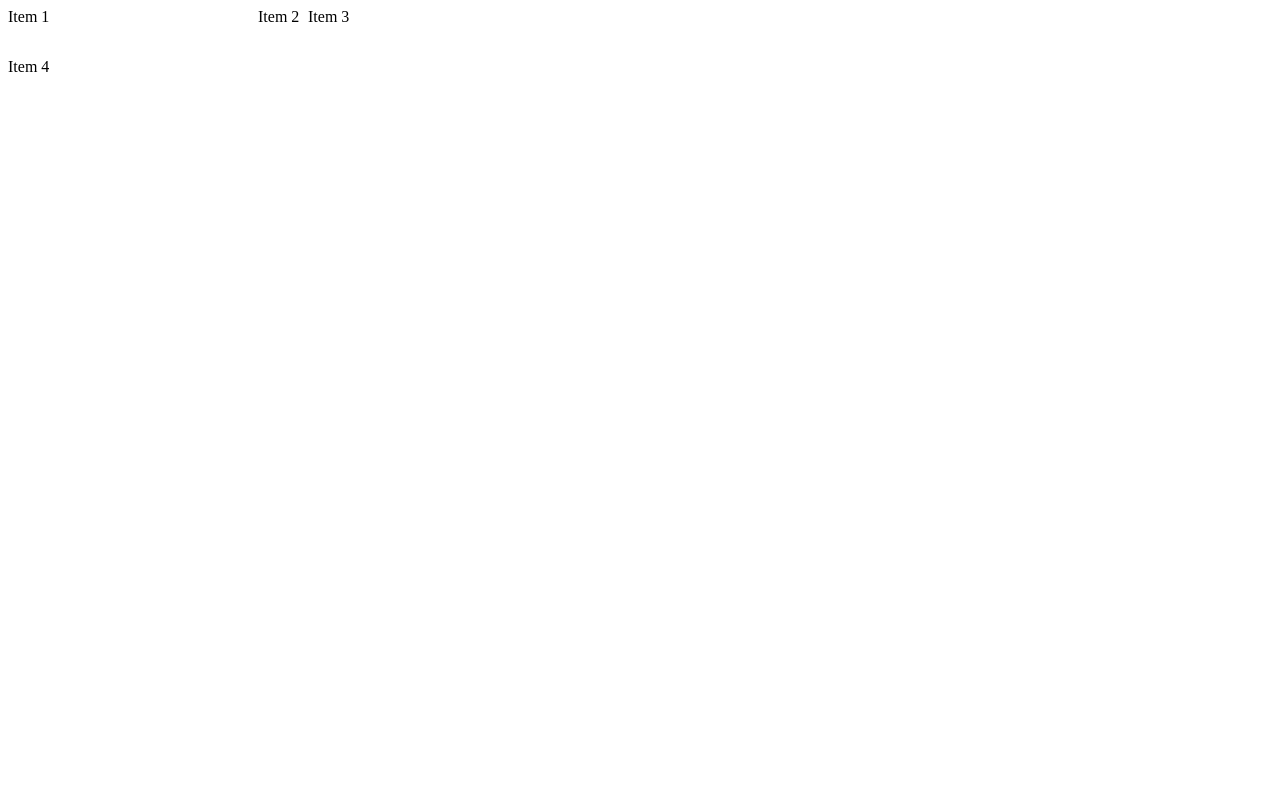
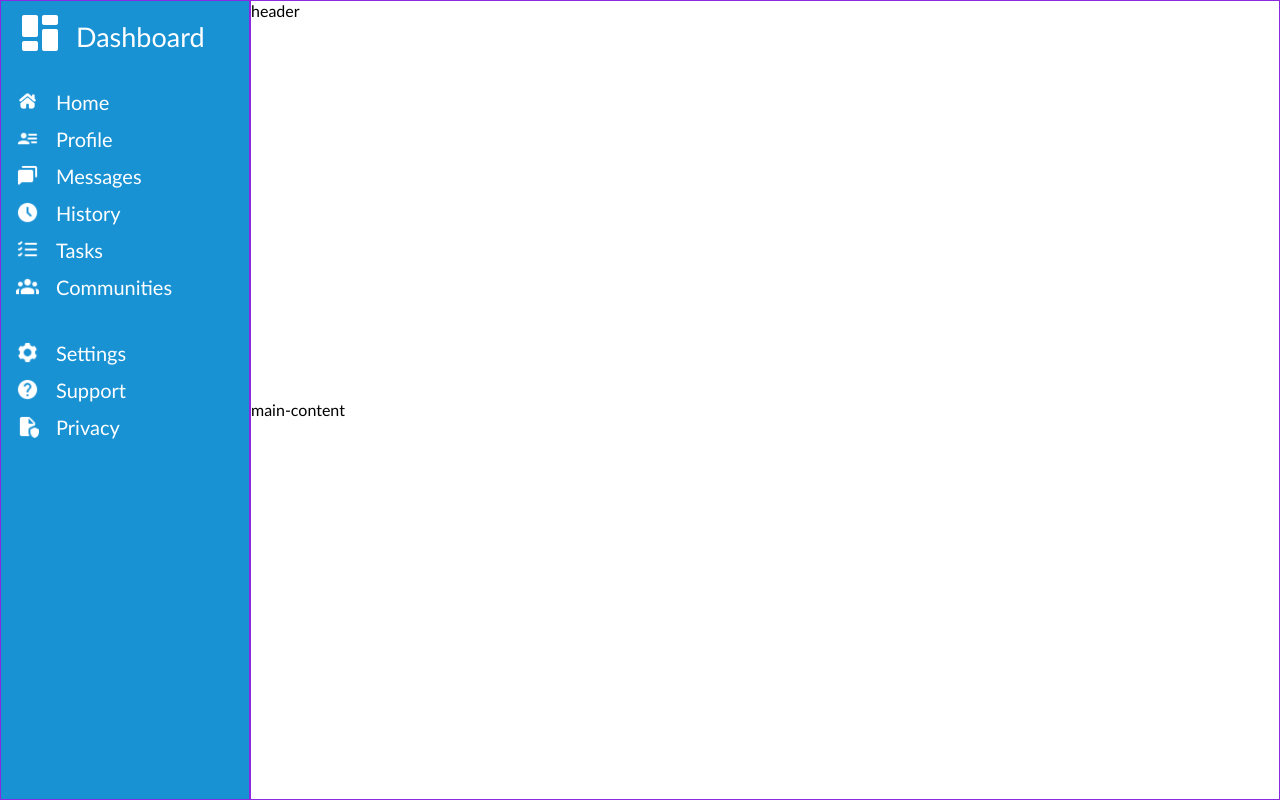
Before and after one commit to ValeriLursa/html, a plain HTML site: page odin/Admin_dashboard/index.html in a window 1280 px wide. Drawn offline with Linux system fonts and the light colour scheme.

Commit message:
добавление иконок, стилей и текста для панели навигации

```diff
--- a/odin/Admin_dashboard/grid.css
+++ b/odin/Admin_dashboard/grid.css
@@ -1,5 +1,60 @@
-.container {
+* {
+    padding: 0px;
+    margin: 0px;
+    --dash-back-color: rgb(25, 146, 212);
+    --yellow: rgb(250, 204, 21);
+    --back-main-panel: rgb(226, 232, 240);
+    font-family: "Trebuchet MS", Verdana, sans-serif;
+}
+
+.grid-main {
     display: grid;
-    /* колличество строк и столбцов в сетке, 2 на 3 */
-    grid-template: 50px 50px / 250px 50px 50px;
+    grid-template-columns: 250px 1fr;
+    grid-template-rows: repeat(1, 100%);
+    height: 100vh;
 }
+
+.grid-main>div {
+    border: 1px solid blueviolet;
+}
+
+.panel {
+    display: grid;
+}
+
+.sidebar {
+    display: grid;
+    align-items: center;
+    grid-template-rows: 50px 250px 100px;
+    row-gap: 20px;
+    background-color: var(--dash-back-color);
+    color: white;
+    font-size: 20px;
+}
+
+.sidebar>div>div {
+    padding: 5px 15px;
+}
+
+.name-dashboard {
+    display: grid;
+    grid-template-columns: 60px 1fr;
+    grid-template-rows: 1fr;
+    align-items: center;
+    padding: 10px 0px;
+    margin-top: 20px;
+    font-size: 27px;
+}
+
+.end-elem-dash,
+.main-elem-dash {
+    display: grid;
+    grid-template-columns: 40px 1fr;
+    grid-template-rows: 1fr;
+    align-items: start
+}
+
+.main-elem-dash>div>img,
+.end-elem-dash>div>img{
+    width: 23px;
+}
--- a/odin/Admin_dashboard/index.html
+++ b/odin/Admin_dashboard/index.html
@@ -1,20 +1,39 @@
 <!DOCTYPE html>
-<html lang="en">
+<html lang="ru">
 
 <head>
     <meta charset="UTF-8">
     <meta http-equiv="X-UA-Compatible" content="IE=edge">
     <meta name="viewport" content="width=device-width, initial-scale=1.0">
     <title>Grid</title>
-    <link href="grid.css" rel='stylesheet'/>
+    <link href="grid.css" rel='stylesheet' />
 </head>
 
 <body>
-    <div class="container">
-        <div>Item 1</div>
-        <div>Item 2</div>
-        <div>Item 3</div>
-        <div>Item 4</div>
+    <div class="grid-main">
+        <div class="sidebar">
+            <div class="name-dashboard icon-text">
+                <div><img src="img/dashboard-layout.png"/></div>
+                <div>Dashboard</div>
+            </div>
+            <div class="main-elem-dash">
+                <div><img src="img/home-page.png"/></div><div>Home</div>
+                <div><img src="img/user-menu-male.png"/></div><div>Profile</div>
+                <div><img src="img/chat-room.png"/></div><div>Messages</div>
+                <div><img src="img/clock.png"/></div><div>History</div>
+                <div><img src="img/to-do.png"/></div><div>Tasks</div>
+                <div><img src="img/people.png"/></div><div>Communities</div>
+            </div>
+            <div class="end-elem-dash">
+                <div><img src="img/settings.png"/></div><div>Settings</div>
+                <div><img src="img/help.png"/></div><div>Support</div>
+                <div><img src="img/secured-file.png"/></div><div>Privacy</div>
+            </div>
+        </div>
+        <div class="panel">
+            <div class="header">header</div>
+            <div class="main-content">main-content</div>
+        </div>
     </div>
 </body>
 
```
Also changed, not shown: odin/Admin_dashboard/img/chat-room.png (added), odin/Admin_dashboard/img/clock.png (added), odin/Admin_dashboard/img/dashboard-layout.png (added), odin/Admin_dashboard/img/help.png (added), odin/Admin_dashboard/img/home-page.png (added), odin/Admin_dashboard/img/people.png (added), odin/Admin_dashboard/img/secured-file.png (added), odin/Admin_dashboard/img/settings.png (added), odin/Admin_dashboard/img/to-do.png (added), odin/Admin_dashboard/img/user-menu-male.png (added).
